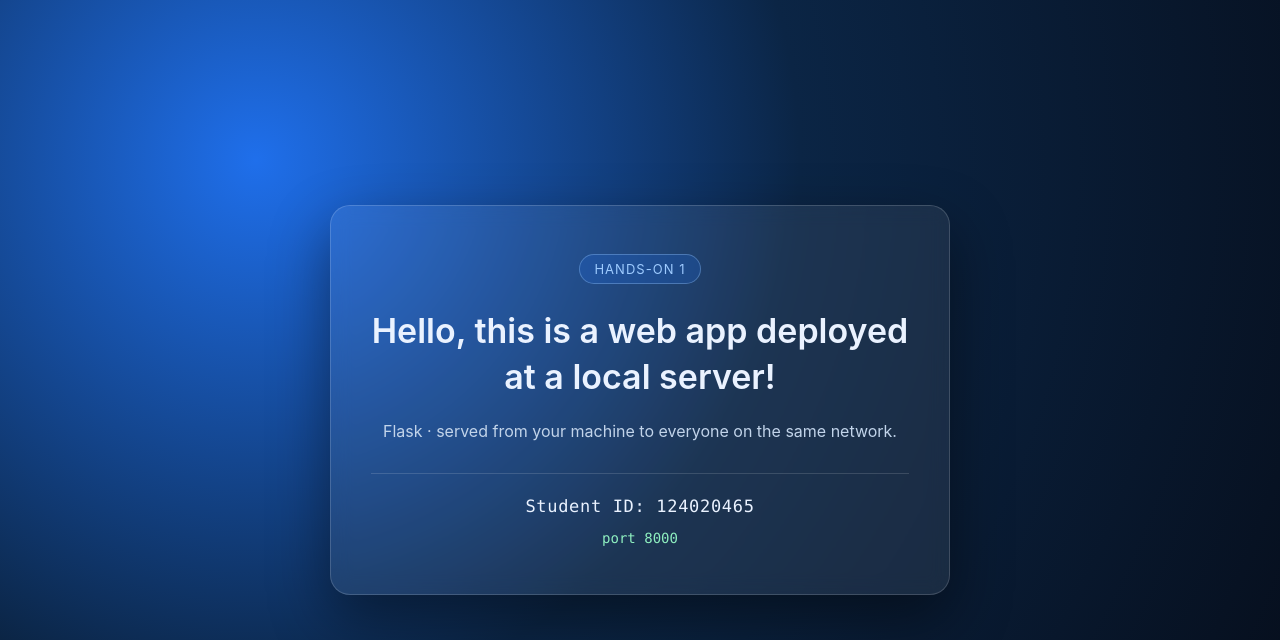
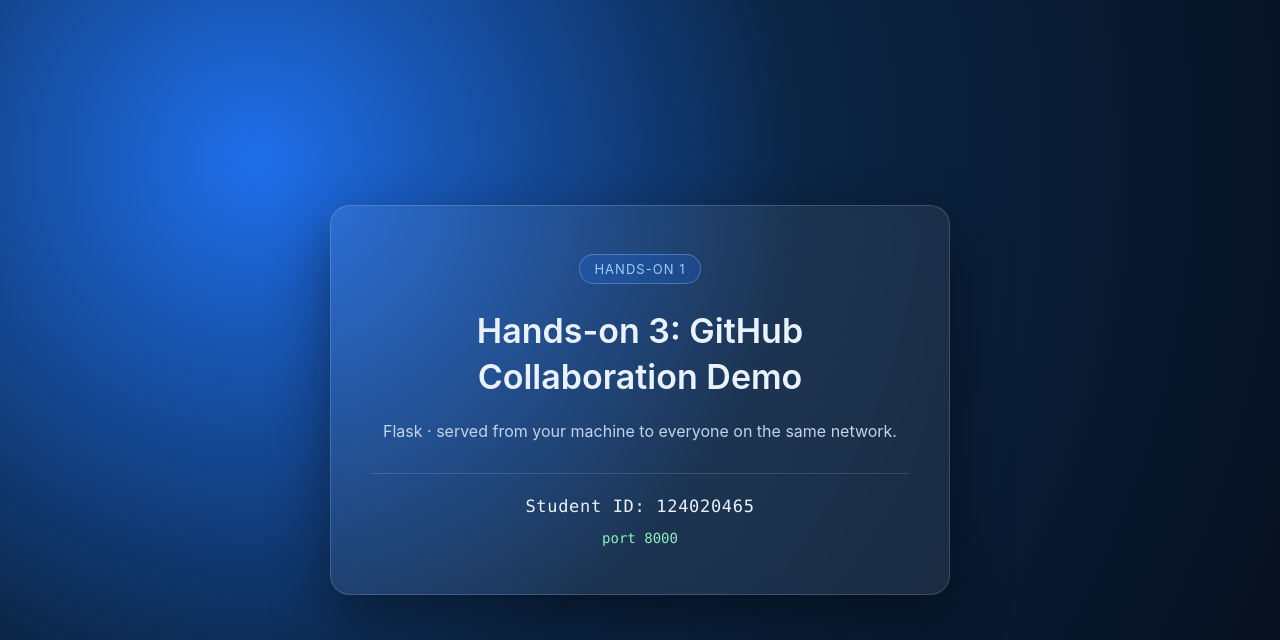
Before and after one commit to LovAdele/exercise, a Flask app: page / in a window 1280 px wide. Shown: the top 640 px of the page. Run offline with Flask 3, Linux system fonts and the light colour scheme; parts of the project's set-up code (start-up, migrations or seed data) failed here and were passed over.

Commit message:
Update homepage heading for Exercise 3

```diff
--- a/templates/hands-on-1.html
+++ b/templates/hands-on-1.html
@@ -78,7 +78,7 @@
 <body>
   <main class="card">
     <span class="badge">Hands-on 1</span>
-    <h1>Hello, this is a web app deployed at a local server!</h1>
+    <h1>Hands-on 3: GitHub Collaboration Demo</h1>
     <p>Flask &middot; served from your machine to everyone on the same network.</p>
     <div class="student-id">Student ID: 124020465</div>
     <div class="port">port 8000</div>
```
